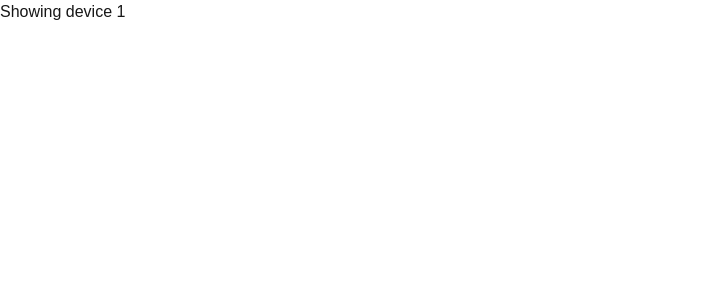
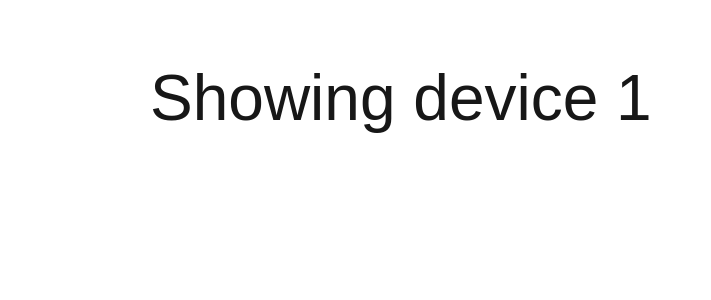
Before and after one commit to hakonschia/tester, a Next.js app in the folder frontend/: page /device/1 in a window 1280 px wide. Shown: the top 300 px of the page, without its empty margins (0-711 px from the left). Built offline with nearby package versions, Linux system fonts and the light colour scheme.

Commit message:
Some styling

```diff
--- a/frontend/app/device/[id]/page.tsx
+++ b/frontend/app/device/[id]/page.tsx
@@ -1,17 +1,22 @@
 'use client'
 
 import React, {use} from "react";
+import DefaultPage from "@/components/DefaultPage";
 
-export default function Page({
-    params,
-}: {
+export default function Page({params}: {
     params: Promise<{ id: string }>;
 }) {
-    const { id } = use(params);
+    const {id} = use(params);
 
     return (
-        <div>
-            <p>Showing device {id}</p>
-        </div>
+        <DefaultPage>
+            <p
+                style={{
+                    fontSize: "4em"
+                }}
+            >
+                Showing device {id}
+            </p>
+        </DefaultPage>
     )
 }
--- a/frontend/app/page.tsx
+++ b/frontend/app/page.tsx
@@ -4,17 +4,16 @@ import useWebSocket, {ReadyState} from 'react-use-websocket';
 import React, {useEffect, useState} from "react";
 import Link from "next/link";
 import {WEB_SOCKET_BASE_URL, WebSocketMessage} from "@/websocket/WebSocket";
+import DefaultPage from "@/components/DefaultPage";
 
 export default function Home() {
     const [devices, setDevices] = useState<String[]>([])
-
     const {lastMessage, readyState} = useWebSocket(WEB_SOCKET_BASE_URL + "devices")
 
     useEffect(() => {
         if (lastMessage === null) return
 
         const socketMessage = JSON.parse(lastMessage.data) as WebSocketMessage
-        console.log(lastMessage)
 
         if (socketMessage.type == "all-devices") {
             setDevices(socketMessage.data as string[])
@@ -30,14 +29,39 @@ export default function Home() {
     }[readyState]
 
     return (
-        <div>
-            <p>Connection Status: {connectionStatus}</p>
+        <DefaultPage>
+            <p
+                style={{
+                    fontSize: "4em"
+                }}
+            >
+                Connection Status: {connectionStatus}
+            </p>
 
-            <ul>
-                {devices.map((device, index) => (
-                    <Link key={index} href={`device/${device}`}>See {device}</Link>
-                ))}
-            </ul>
-        </div>
+            {devices.length == 0 ? (
+                <p>No devices found</p>
+            ) : (
+                <ul
+                    style={{
+                        gap: "8px",
+                        display: "flex",
+                        flexDirection: "column"
+                    }}
+                >
+                    {devices.map((device, index) => (
+                        <Link
+                            key={index}
+                            href={`device/${device}`}
+                            style={{
+                                fontSize: "2em"
+                            }}
+                        >
+                            See {device}
+                        </Link>
+                    ))}
+                </ul>
+            )}
+        </DefaultPage>
+
     );
 }
--- /dev/null
+++ b/frontend/components/DefaultPage.tsx
@@ -0,0 +1,18 @@
+import {Children} from "react";
+
+// @ts-ignore
+export default function DefaultPage({children}) {
+    return (
+        <div
+            style={{
+                padding: "150px",
+                paddingTop: "50px",
+                gap: "16px",
+                display: "flex",
+                flexDirection: "column"
+            }}
+        >
+            {children}
+        </div>
+    )
+}
```
